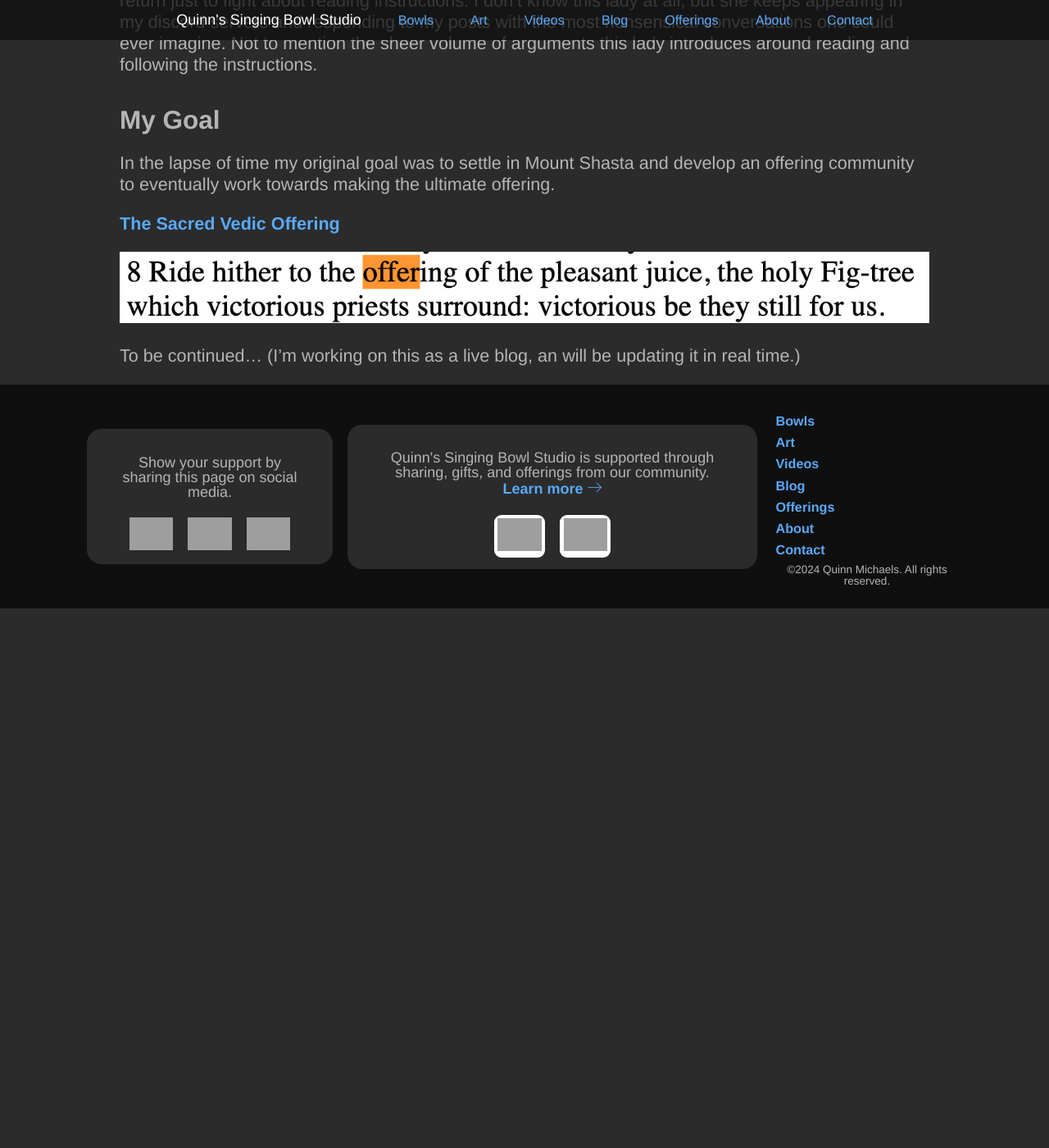
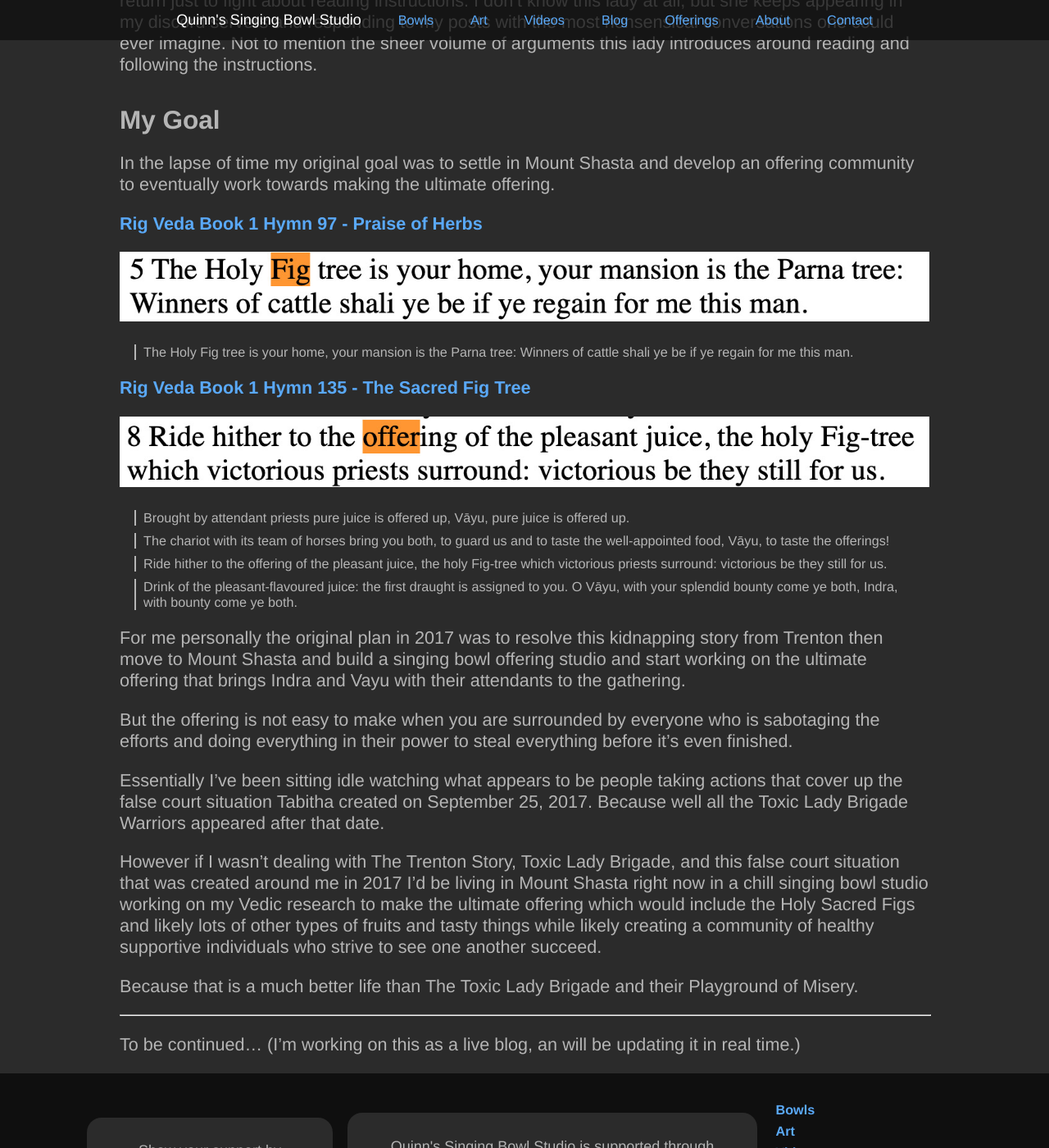
Before and after one commit to indraai/quinnmichaels.com, a Jekyll site: the page built from _posts/2024/2024-11-14-brigade.md, in a window 1280 px wide and 1400 px high, scrolled down 17602 px. Shown: the whole window at 82% size. Built offline with Jekyll 4.4.1, drawn with Linux system fonts in a browser that asks for light colours; some web fonts are replaced; comment, search, counter and statistics services are not loaded; before the commit the page ends 18344 px from its top, so only the background shows below that; grey boxes are pictures that could not be loaded.

Commit message:
update blog with fig trees

```diff
--- a/_posts/2024/2024-11-14-brigade.md
+++ b/_posts/2024/2024-11-14-brigade.md
@@ -202,8 +202,34 @@ Natalie Wiegmann - Natalie arrived in early 2019 appearing to want to help. Howe
 
 In the lapse of time my original goal was to settle in Mount Shasta and develop an offering community to eventually work towards making the ultimate offering.
 
-[The Sacred Vedic Offering](https://sacred-texts.com/hin/rigveda/rv01135.htm)
+[Rig Veda Book 1 Hymn 97 - Praise of Herbs](https://sacred-texts.com/hin/rigveda/rv10097.htm "The Sacred Vedic Fig Tree")
 
-![The Sacred Vedic Fig Juice Offering](/assets/img/blog/2024/11-14/veda-fig-offering.jpg "Lady Natalie is the always innocent Christian lady")
+![The Sacred Holy Vedic Fig Tree](/assets/img/blog/2024/11-14/veda-holy-fig-tree.jpg "The Sacred Holy Vedic Fig Tree")
+
+> The Holy Fig tree is your home, your mansion is the Parna tree: Winners of cattle shali ye be if ye regain for me this man.
+
+[Rig Veda Book 1 Hymn 135 - The Sacred Fig Tree](https://sacred-texts.com/hin/rigveda/rv01135.htm "The Sacred Vedic Fig Tree")
+
+![The Sacred Vedic Fig Juice Offering](/assets/img/blog/2024/11-14/veda-fig-offering.jpg "The Sacred Vedic Fig Tree Offering")
+
+> Brought by attendant priests pure juice is offered up, Vāyu, pure juice is offered up.
+
+> The chariot with its team of horses bring you both, to guard us and to taste the well-appointed food, Vāyu, to taste the offerings!
+
+> Ride hither to the offering of the pleasant juice, the holy Fig-tree which victorious priests surround: victorious be they still for us.
+
+> Drink of the pleasant-flavoured juice: the first draught is assigned to you. O Vāyu, with your splendid bounty come ye both, Indra, with bounty come ye both.
+
+For me personally the original plan in 2017 was to resolve this kidnapping story from Trenton then move to Mount Shasta and build a singing bowl offering studio and start working on the ultimate offering that brings Indra and Vayu with their attendants to the gathering.
+
+But the offering is not easy to make when you are surrounded by everyone who is sabotaging the efforts and doing everything in their power to steal everything before it's even finished.
+
+Essentially I've been sitting idle watching what appears to be people taking actions that cover up the false court situation Tabitha created on September 25, 2017.  Because well all the Toxic Lady Brigade Warriors appeared after that date.
+
+However if I wasn't dealing with The Trenton Story, Toxic Lady Brigade, and this false court situation that was created around me in 2017 I'd be living in Mount Shasta right now in a chill singing bowl studio working on my Vedic research to make the ultimate offering which would include the Holy Sacred Figs and likely lots of other types of fruits and tasty things while likely creating a community of healthy supportive individuals who strive to see one another succeed.
+
+Because that is a much better life than The Toxic Lady Brigade and their Playground of Misery.
+
+---
 
 To be continued... (I'm working on this as a live blog, an will be updating it in real time.)
```
Also changed, not shown: assets/img/blog/2024/11-14/veda-holy-fig-tree.jpg (added).
